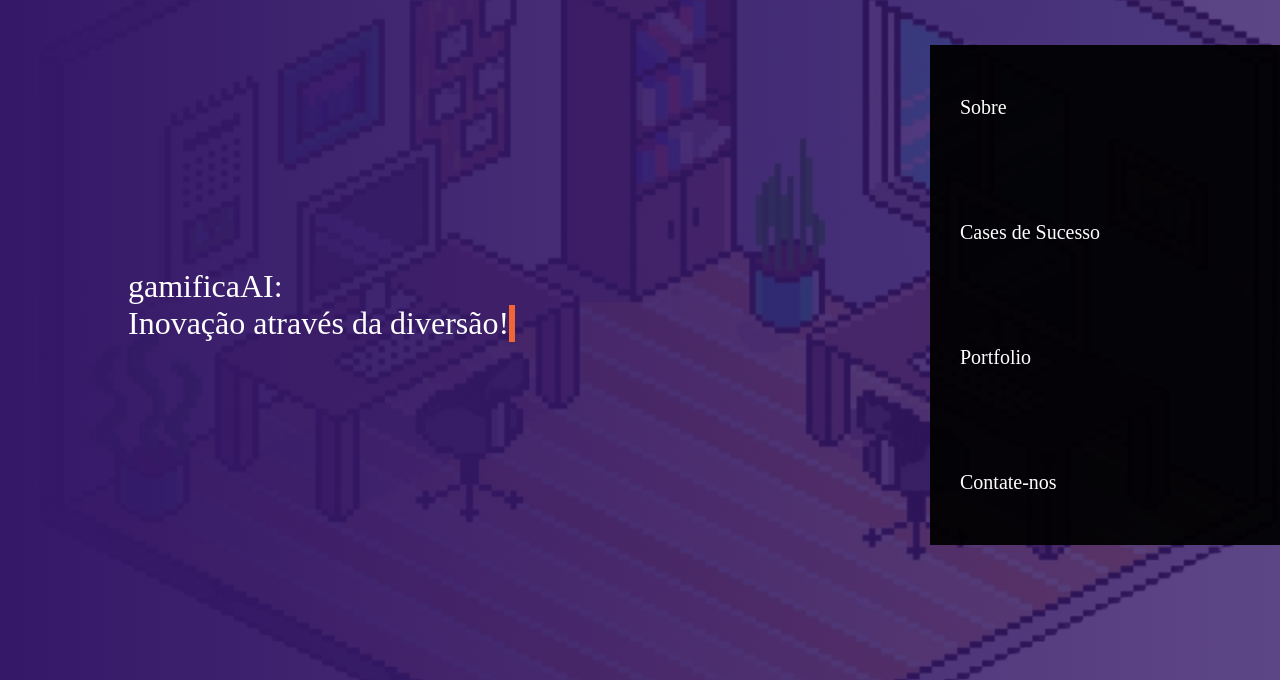
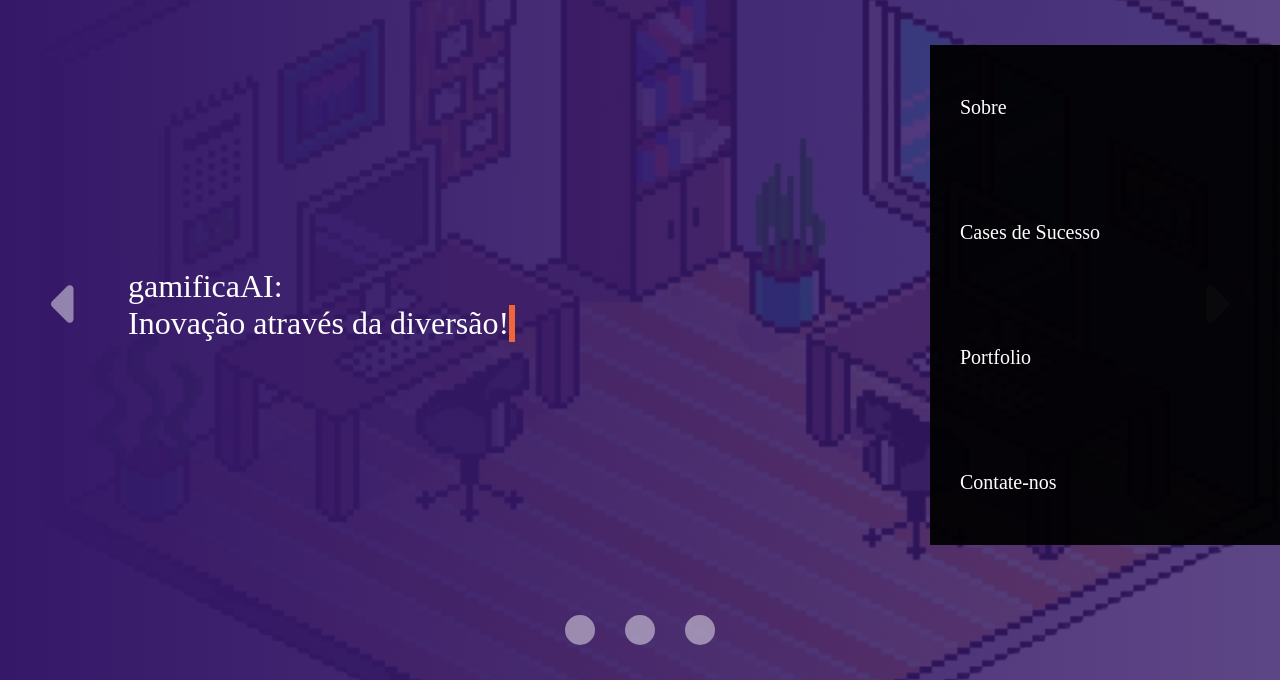
Before and after one commit to PurpuraLilium/Gameficaai, a plain HTML site: page index.html in a window 1280 px wide. Shown: the part 120-800 px from the top of the page. Drawn offline with Linux system fonts and the light colour scheme; a web font is replaced by a local one.

Commit message:
feat: carrosel em andamento

```diff
--- a/index.html
+++ b/index.html
@@ -42,8 +42,15 @@
             </div>
         </header>
         <div class="container-grid cont-banner">
-            <p>
-                gamificaAI: <span>Inovação através da diversão!</span></p>
+            <p>gamificaAI: <span>Inovação através da diversão!</span></p>
+            <button id="anterior" onclick="mostrarAnterior()"><svg xmlns="http://www.w3.org/2000/svg" viewBox="0 0 256 512"><!--!Font Awesome Free 6.5.2 by @fontawesome - https://fontawesome.com License - https://fontawesome.com/license/free Copyright 2024 Fonticons, Inc.--><path d="M9.4 278.6c-12.5-12.5-12.5-32.8 0-45.3l128-128c9.2-9.2 22.9-11.9 34.9-6.9s19.8 16.6 19.8 29.6l0 256c0 12.9-7.8 24.6-19.8 29.6s-25.7 2.2-34.9-6.9l-128-128z"/></svg></button>
+            <button id="proximo" onclick="mostrarProximo()"><svg xmlns="http://www.w3.org/2000/svg" viewBox="0 0 256 512"><!--!Font Awesome Free 6.5.2 by @fontawesome - https://fontawesome.com License - https://fontawesome.com/license/free Copyright 2024 Fonticons, Inc.--><path d="M246.6 278.6c12.5-12.5 12.5-32.8 0-45.3l-128-128c-9.2-9.2-22.9-11.9-34.9-6.9s-19.8 16.6-19.8 29.6l0 256c0 12.9 7.8 24.6 19.8 29.6s25.7 2.2 34.9-6.9l128-128z"/></svg></button>
+
+            <div class="botoes">
+                <button><svg xmlns="http://www.w3.org/2000/svg" viewBox="0 0 512 512"><!--!Font Awesome Free 6.5.2 by @fontawesome - https://fontawesome.com License - https://fontawesome.com/license/free Copyright 2024 Fonticons, Inc.--><path d="M256 512A256 256 0 1 0 256 0a256 256 0 1 0 0 512z"/></svg></button>
+                <button><svg xmlns="http://www.w3.org/2000/svg" viewBox="0 0 512 512"><!--!Font Awesome Free 6.5.2 by @fontawesome - https://fontawesome.com License - https://fontawesome.com/license/free Copyright 2024 Fonticons, Inc.--><path d="M256 512A256 256 0 1 0 256 0a256 256 0 1 0 0 512z"/></svg></button>
+                <button><svg xmlns="http://www.w3.org/2000/svg" viewBox="0 0 512 512"><!--!Font Awesome Free 6.5.2 by @fontawesome - https://fontawesome.com License - https://fontawesome.com/license/free Copyright 2024 Fonticons, Inc.--><path d="M256 512A256 256 0 1 0 256 0a256 256 0 1 0 0 512z"/></svg></button>
+            </div>
         </div>
     </div>
     <section id="sobre">
--- a/script.js
+++ b/script.js
@@ -24,3 +24,43 @@
     xis.style.display = "inline"
     barras.style.display = "none"
 }
+
+// função carrossel
+
+let slides = [
+    'primeiro-banner',
+    'segundo-banner',
+    'terceiro-banner'
+]
+
+let slideAtual = 0
+let numSlides = slides.length
+
+let banner = document.querySelector(".banner")
+
+banner.classList.add(slides[slideAtual])
+
+const mostrarProximo = () => {
+    banner.classList.remove(slides[slideAtual])
+    if (slideAtual < numSlides - 1){
+        slideAtual++
+    }
+    else{
+        slideAtual= 0
+    }
+    banner.classList.add(slides[slideAtual])
+
+
+}
+
+const mostrarAnterior = () => {
+    banner.classList.remove(slides[slideAtual])
+    if (slideAtual > 0){
+        slideAtual--
+    }
+    else{
+        slideAtual= numSlides - 1
+    }
+    banner.classList.add(slides[slideAtual])
+
+}
--- a/style.css
+++ b/style.css
@@ -29,11 +29,78 @@
 .banner{
     height: 100vh;
 
-    background-image: linear-gradient(90deg, rgba(53,24,104,1) 0% , rgba(53,24,104,0.8) 100%) , url(img/bg-room\ 1.png);
     background-repeat: no-repeat;
 
     background-position: 165% 40%;
+
+    position: relative;
 }
+
+.primeiro-banner{
+    background-image: linear-gradient(90deg, rgba(53,24,104,1) 0% , rgba(53,24,104,0.8) 100%) , url(img/bg-room\ 1.png);
+
+}
+
+.segundo-banner {
+    background-image: linear-gradient(90deg, rgba(24,104,36,1) 0% , rgba(24,104,36,0.8) 100%) , url(img/bg-room\ 1.png);
+
+}
+
+.terceiro-banner{
+    background-image: linear-gradient(90deg, rgba(104,24,48,1) 0% , rgba(104,24,48,0.8) 100%) , url(img/bg-room\ 1.png);
+
+}
+
+#anterior, #proximo{
+    width: 30px;
+
+    background: none;
+    border: none;
+
+    cursor: pointer;
+
+    position: absolute;
+}
+
+#anterior{
+    left: 4%;
+}
+
+#proximo{
+    right: 4%;
+}
+
+#anterior svg, #proximo svg{
+    fill: #ffffff76;
+}
+
+.botoes{
+    width: 150px;
+
+    display: flex;
+    justify-content: space-between;
+    align-items: center;
+
+    position: absolute;
+
+    bottom: 4%;
+    left: 50%;
+
+    margin-left: -75px;
+
+}
+
+.botoes button{
+    width: 30px;
+
+    background: none;
+    border: none;
+    cursor: pointer;
+}
+.botoes button svg{
+    fill: #ffffff76;
+}
+
 
 header{
     height: 165px;
@@ -502,6 +569,7 @@
         top: 165px;
         right: 0px;
 
+        z-index: 1;
     }
 
     #sobre {
```
Also changed, not shown: img/caret-left-solid.svg (added), img/caret-right-solid.svg (added), img/circle-solid.svg (added).
